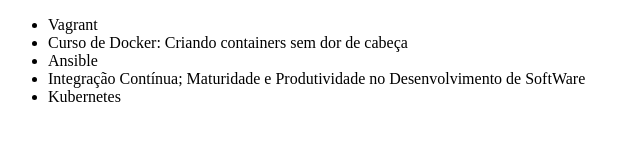
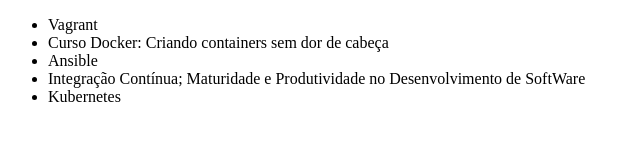
Before and after one commit to wilsonfirmino/alura-git, a plain HTML site: page index.html in a window 1280 px wide. Shown: the full height of the page, 0-640 px from the left. Drawn offline with Linux system fonts and the light colour scheme.

Commit message:
Atualizando nome do curso de Docker 2.0

```diff
--- a/index.html
+++ b/index.html
@@ -7,7 +7,7 @@
 <body>
     <ul>
         <li>Vagrant</li>
-        <li>Curso de Docker: Criando containers sem dor de cabeça</li>
+        <li>Curso Docker: Criando containers sem dor de cabeça</li>
         <li>Ansible</li>
         <li>Integração Contínua; Maturidade e Produtividade no Desenvolvimento de SoftWare</li>
         <li>Kubernetes</li>
```
